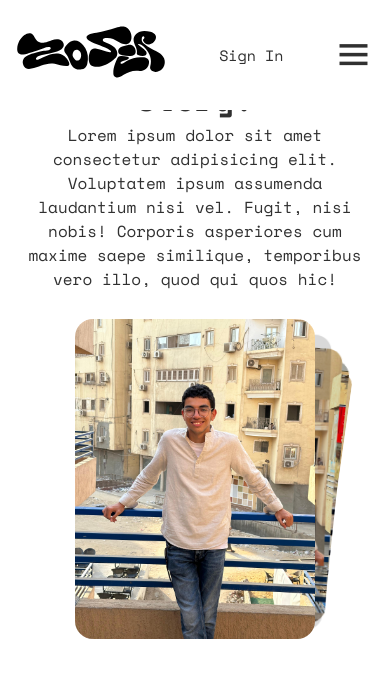
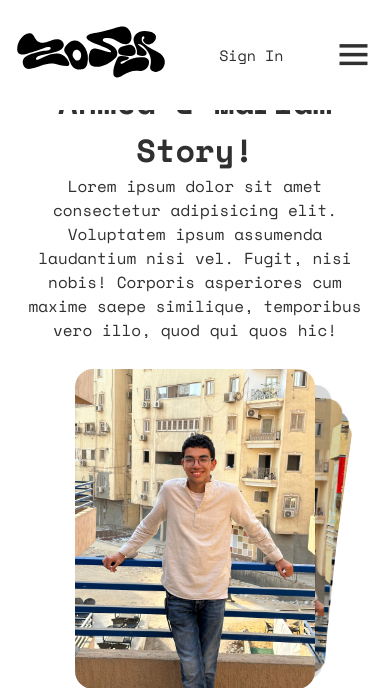
Before and after one commit to a7mdh4am/Zoser-Final, a PHP site: page /profile.html in a window 390 px wide; the page is wider, and only the part inside the window is pictured. Shown: the top 688 px of that part. Run offline with PHP 8.4, Linux system fonts and the light colour scheme; some libraries are stand-ins or nearby versions.

Commit message:
profile margin

```diff
--- a/style.css
+++ b/style.css
@@ -266,7 +266,7 @@ border-radius: 30px;
 
 
   .profile-text{
-    margin: 7% 4%;
+    margin: 7% 5%;
     text-align: center;
   }
 
@@ -303,6 +303,7 @@ border-radius: 30px;
     .icons{
         padding: 0 4%;
     }
+
 }
 @media(max-width:1670px){
     :root{
@@ -313,6 +314,9 @@ border-radius: 30px;
 @media(max-width:1370px){
 section{
     padding: 0 4%;
+}
+.profile-text{
+    margin-top: 10%;
 }
 }
 @media(max-width:1150px){
@@ -327,6 +331,9 @@ section{
 }
 }
 @media(max-width:950px){
+    .profile-text{
+        margin-top: 13%;
+    }
     #menu-icon{
         display: block;
     }
@@ -389,6 +396,9 @@ section{
     :root{
         --big-font: 4rem;
     }
+    .profile-text{
+        margin-top: 20%;
+    }
 }
 
 @media(max-width:440px){
```
